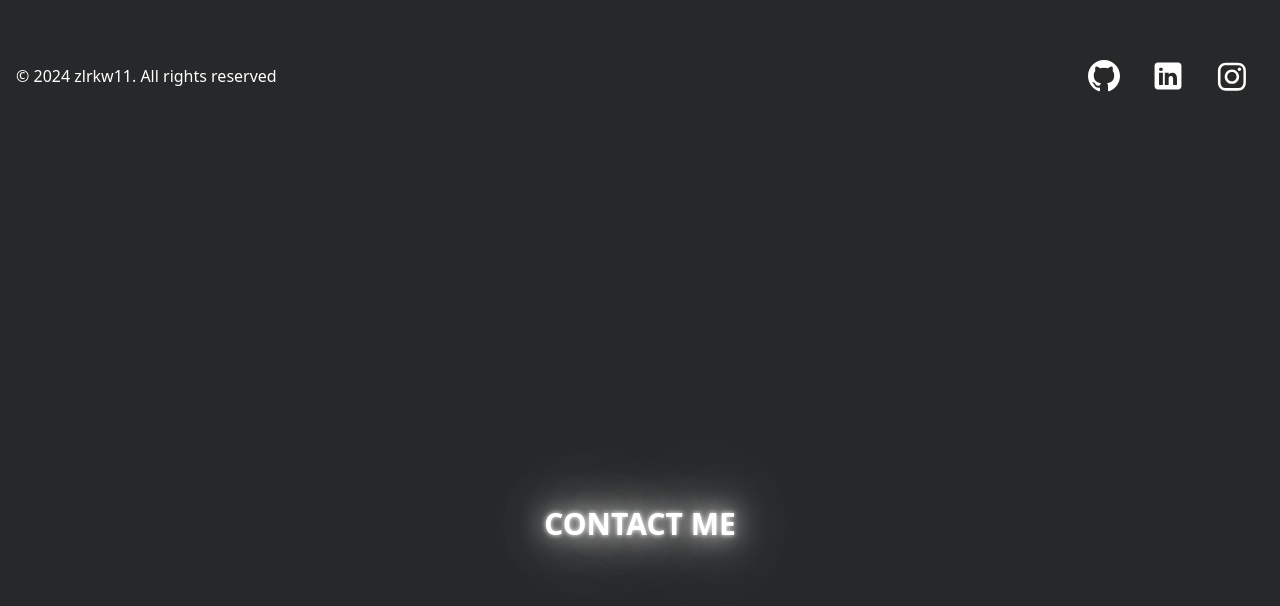
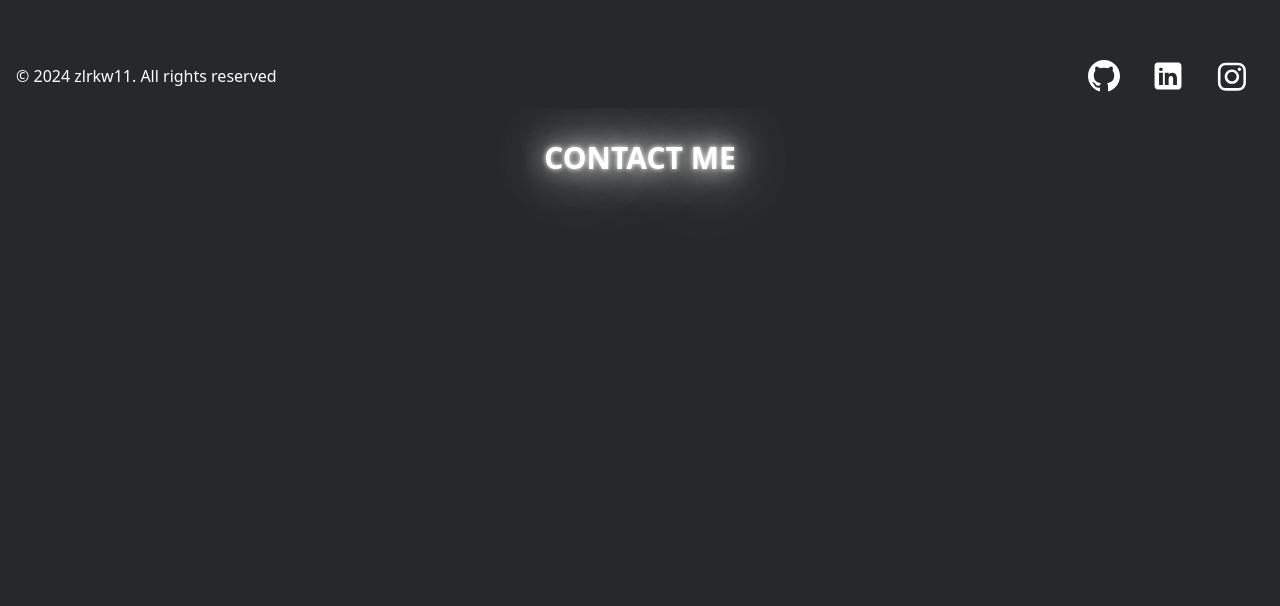
Before and after one commit to zlrkw11/portfolio-zl, a React (Vite) app: page / in a window 1280 px wide. Shown: the part 692-1298 px from the top of the page. Built offline with nearby package versions, Linux system fonts and the light colour scheme.

Commit message:
position

```diff
--- a/src/pages/Contacts.jsx
+++ b/src/pages/Contacts.jsx
@@ -1,13 +1,13 @@
 import { motion } from "framer-motion";
 function Contacts() {
   return (
-    <div className="w-full min-h-screen bg-dark-0 grid grid-col title items-center justify-center">
+    <div className="w-full min-h-screen bg-dark-0 grid grid-col title justify-center">
       <motion.div
-        initial={{ opacity: 0, y: 300 }}
+        initial={{ opacity: 0, y: 250 }}
         animate={{ opacity: 1, y: 0 }}
         transition={{ duration: 1, ease: "easeInOut", delay: 0.2 }}
       >
-        <div className="mt-8 items-center flex">
+        <div className="mt-8">
           <h1 className="text-white text-3xl font-bold">CONTACT ME</h1>
         </div>
       </motion.div>
```
